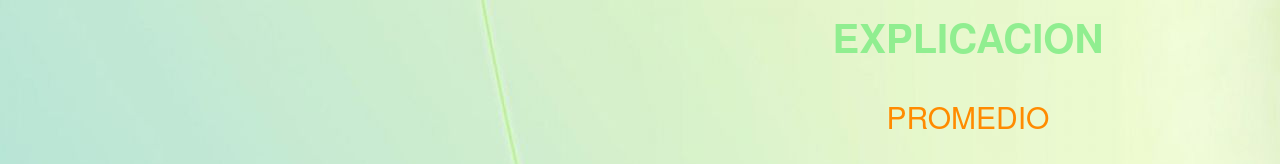
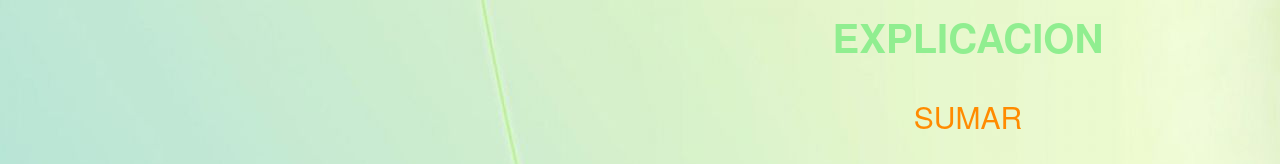
Before and after one commit to simonochoa2004/Ent1P1, a plain HTML site: page index0.html in a window 1280 px wide. Shown: the top 164 px of the page. Drawn offline with Linux system fonts and the light colour scheme.

Commit message:
Update index0.html

```diff
--- a/index0.html
+++ b/index0.html
@@ -7,7 +7,7 @@
 <body class="body" style="background-image: url(fondoprin.png);">
 	<h1  style="text-align: center; color: lightgreen; font-size: 40px">EXPLICACION</h1>
 	<p class="titulo">
-			PROMEDIO
+			SUMAR
 		</p>
 
 <div class="main">
```
